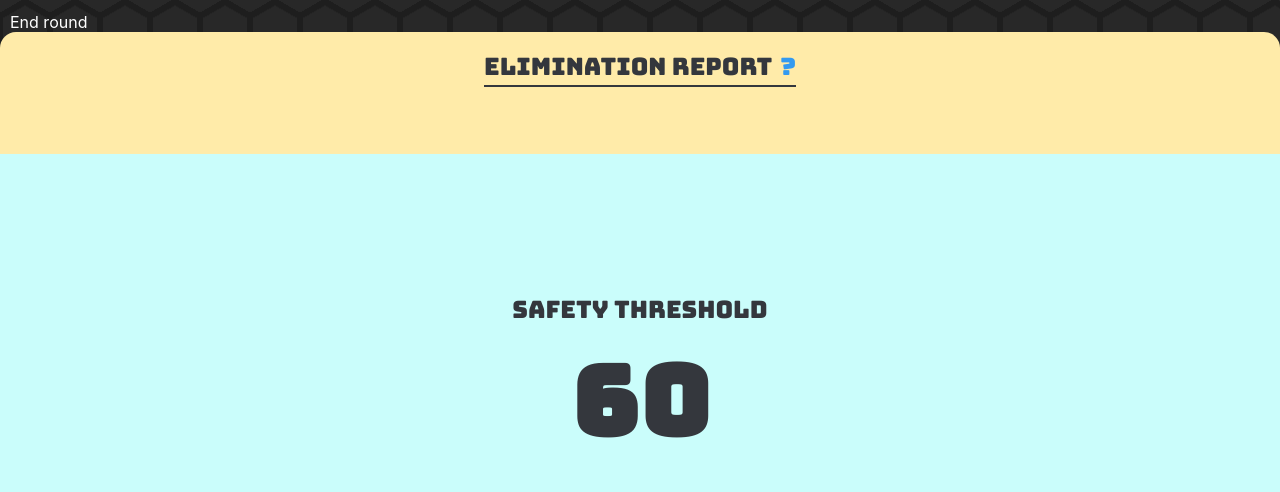
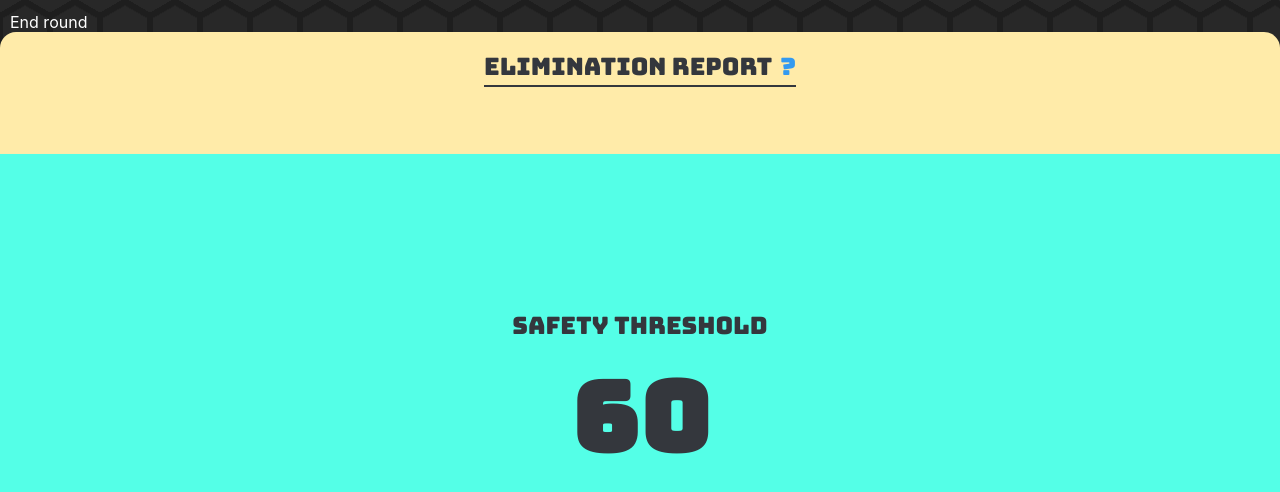
Before and after one commit to Olaelve5/coingame, a Next.js app in the folder app/: page /testing in a window 1280 px wide. Both pictures are taken after a click on the button "End round". Shown: the top 492 px of the page. Built offline with nearby package versions, Linux system fonts and the light colour scheme.

Commit message:
feat: enhance CoinsCountdown and CountdownVisual; integrate RingProgress, adjust animations, and update styles

```diff
--- a/app/src/components/host/game/EliminationReport/CoinsCountdown.tsx
+++ b/app/src/components/host/game/EliminationReport/CoinsCountdown.tsx
@@ -3,6 +3,7 @@ import styles from "./styles/CoinsCountdown.module.css";
 import { motion } from "framer-motion";
 import { StaggeredText } from "../../StaggeredText";
 import { useMantineTheme } from "@mantine/core";
+import { RingProgress } from "@mantine/core";
 
 interface CoinsCountdownProps {
   count: number;
@@ -29,6 +30,8 @@ export default function CoinsCountdown({
   const startIntervalMs = 25; // Fast start speed
   const endIntervalMs = 1500; // Slow ending speed
 
+  const [currentInterval, setCurrentInterval] = useState(startIntervalMs);
+
   // Generate random power when component mounts
   const [randomPower] = useState(() => Math.random() * (25 - 15) + 15);
 
@@ -50,7 +53,7 @@ export default function CoinsCountdown({
   const numberVariants = {
     counting: { scale: 1 },
     finished: {
-      color: theme.colors.blue[5],
+      color: theme.colors.green[5],
       transition: { duration: 0.1, delay: endIntervalMs / 1000 },
     },
   };
@@ -82,9 +85,12 @@ export default function CoinsCountdown({
       return;
     }
 
+    const nextInterval = getNextIntervalMS(count);
+    setCurrentInterval(nextInterval);
+
     const timerId = setTimeout(() => {
       setCount(count - 1);
-    }, getNextIntervalMS(count));
+    }, nextInterval);
 
     return () => clearTimeout(timerId);
   }, [count, targetNumber, isRunning, getNextIntervalMS, fadeInCompleted]);
@@ -106,7 +112,7 @@ export default function CoinsCountdown({
       </div>
 
       <motion.div
-        initial={{ opacity: 0, scale: 1, y: 20 }}
+        initial={{ opacity: 0, scale: 1, y: 0 }}
         animate={{ opacity: 1, scale: 1, y: 0 }}
         transition={{ duration: 0.5, delay: 0.5 }}
         onAnimationComplete={() => setFadeInCompleted(true)}
@@ -125,6 +131,15 @@ export default function CoinsCountdown({
                 {digit}
               </span>
             ))}
+          {/* <RingProgress
+            size={350}
+            thickness={35}
+            sections={[{ value: (count / startNumber) * 100, color: theme.colors.orange[7] }]}
+            className={styles.ringProgress}
+            transitionDuration={currentInterval}
+            roundCaps
+            rootColor="rgba(217, 200, 150, 1)"
+          /> */}
         </motion.h1>
       </motion.div>
     </motion.div>
--- a/app/src/components/host/game/EliminationReport/CountdownVisual.tsx
+++ b/app/src/components/host/game/EliminationReport/CountdownVisual.tsx
@@ -1,5 +1,6 @@
 import styles from "./styles/CountdownVisual.module.css";
-import { motion } from "framer-motion";
+import { motion, useMotionValue, useTransform, animate } from "framer-motion";
+import { useEffect } from "react";
 
 const CountdownVisual = ({
   count,
@@ -10,17 +11,34 @@ const CountdownVisual = ({
   maxCount: number;
   countdownComplete: boolean;
 }) => {
-  const progress = count / maxCount;
+  const progressValue = useMotionValue(count / maxCount);
+
+  // 2. Create a color motion value that transforms the progress.
+  const backgroundColor = useTransform(
+    progressValue,
+    // Input range (progress from 0% to 100%)
+    [0, 0.5, 1],
+    // Output range (the corresponding colors)
+    ["#61ff8bff", "#5bffcbff", "#51fff3ff"]
+  );
+
+  useEffect(() => {
+    animate(progressValue, count / maxCount, {
+      duration: 1.5,
+      ease: "easeOut",
+    });
+  }, [count, progressValue]);
 
   return (
     <motion.div
       className={styles.container}
       animate={{
-        scaleY: progress,
         y: countdownComplete ? "100%" : "0%",
       }}
       style={{
-        transformOrigin: "bottom", // Scale from bottom up
+        scaleY: progressValue,
+        transformOrigin: "bottom",
+        backgroundColor: backgroundColor,
       }}
       transition={{
         duration: countdownComplete ? 0.5 : 1.5,
--- a/app/src/components/host/game/EliminationReport/styles/CoinsCountdown.module.css
+++ b/app/src/components/host/game/EliminationReport/styles/CoinsCountdown.module.css
@@ -7,7 +7,7 @@
   justify-content: center;
   font-size: 1.5rem;
   position: relative;
-  bottom: 2rem;
+  top: -1rem;
 }
 
 .countdownContainer {
@@ -16,7 +16,6 @@
   display: flex;
   align-items: center;
   justify-content: center;
-  gap: 2rem;
   z-index: 2;
 }
 
@@ -25,6 +24,8 @@
   display: flex;
   align-items: center;
   justify-content: center;
+  text-align: center;
+  position: relative;
 }
 
 .textContainer {
@@ -41,3 +42,12 @@
   width: 6rem;
   height: 6rem;
 }
+
+.ringProgress {
+  position: absolute;
+  top: 50%;
+  left: 50%;
+  transform: translate(-50%, -50%);
+  z-index: 1;
+  pointer-events: none;
+}
--- a/app/src/components/host/game/EliminationReport/styles/EliminatedPlayers.module.css
+++ b/app/src/components/host/game/EliminationReport/styles/EliminatedPlayers.module.css
@@ -74,8 +74,8 @@
 }
 
 .playerIcon {
-  width: 2rem;
-  height: 2rem;
+  width: 1.8rem;
+  height: 1.8rem;
   margin-right: 0.5rem;
 }
 
@@ -94,6 +94,5 @@
 
   p {
     position: relative;
-    top: 0.1rem;
   }
 }
```
